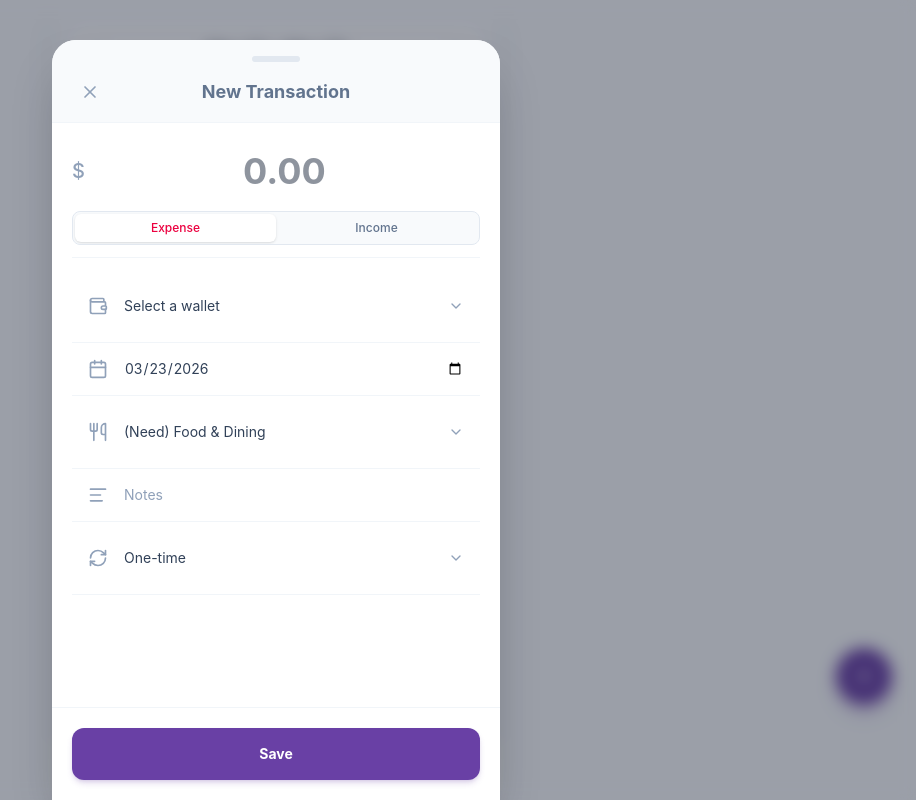
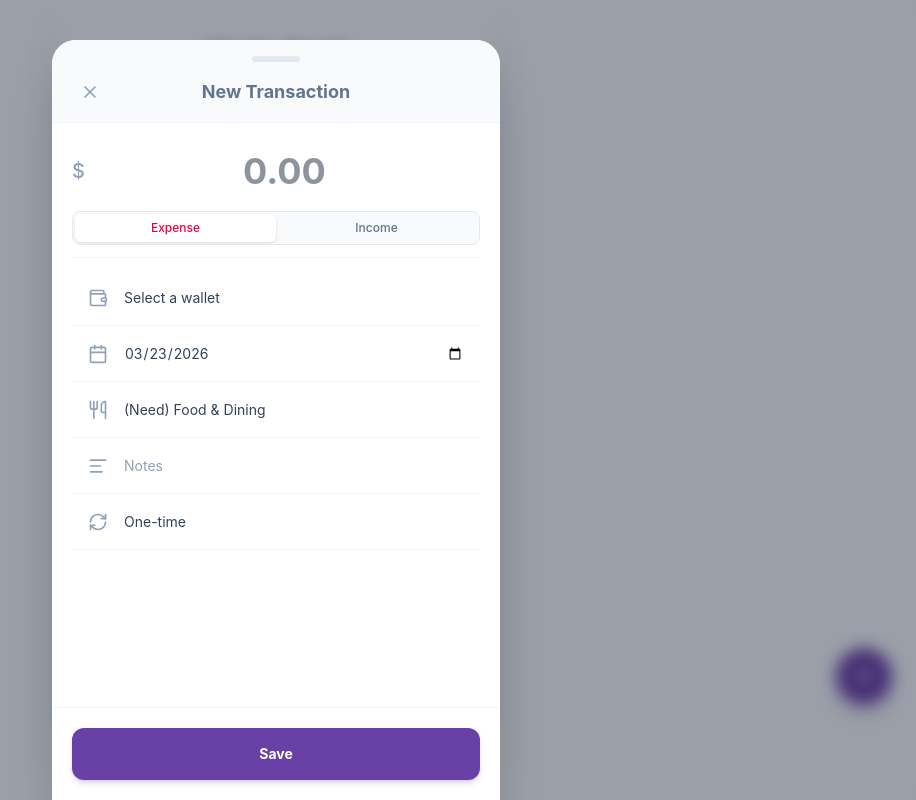
Before and after one commit to JiaJasonLiu/Pace, a React (Vite) app: page / in a window 1280 px wide. Both pictures are taken after a click on the button 1228 px from the left and 676 px from the top of the page. Shown: the whole page, without its empty margins (364-1280 px from the left). Built offline with nearby package versions, Linux system fonts and the light colour scheme.

Commit message:
update selection

```diff
--- a/index.html
+++ b/index.html
@@ -2,8 +2,11 @@
 <html lang="en">
   <head>
     <meta charset="UTF-8" />
-    <meta name="viewport" content="width=device-width, initial-scale=1.0" />
-    <title>My Google AI Studio App</title>
+    <meta
+      name="viewport"
+      content="width=device-width, initial-scale=1.0, viewport-fit=cover"
+    />
+    <title>Pace</title>
   </head>
   <body>
     <div id="root"></div>
--- a/src/components/Layout.tsx
+++ b/src/components/Layout.tsx
@@ -14,7 +14,7 @@ export function Layout({ children, activeTab, onTabChange }: LayoutProps) {
 		<div className="flex flex-col h-screen bg-slate-50 w-full max-w-md mx-auto shadow-xl overflow-hidden relative">
 			<main className="flex-1 overflow-y-auto p-4 pb-24 pt-6">{children}</main>
 
-			<nav className="absolute bottom-0 w-full bg-white border-t border-slate-200 shadow-[0_-4px_6px_-1px_rgba(0,0,0,0.05)] z-20 pb-safe">
+			<nav className="absolute pb-4 bottom-0 w-full bg-white border-t border-slate-200 shadow-[0_-4px_6px_-1px_rgba(0,0,0,0.05)] z-20 pb-safe">
 				<div className="flex justify-around items-center h-16">
 					{tabs.map((tab) => {
 						const Icon = tab.icon;
--- a/src/components/SheetSelect.tsx
+++ b/src/components/SheetSelect.tsx
@@ -1,4 +1,3 @@
-import { ChevronDown } from "lucide-react";
 import {
 	useCallback,
 	useEffect,
@@ -132,7 +131,7 @@ export function SheetSelect({
 					<div
 						ref={menuRef}
 						role="listbox"
-						className="fixed rounded-xl border border-slate-200 bg-white py-1 shadow-lg shadow-slate-900/10 overflow-y-auto overscroll-contain"
+						className="fixed divide-y divide-slate-100 overflow-y-auto overflow-x-hidden overscroll-contain rounded-xl border border-slate-200 bg-white shadow-lg shadow-slate-900/10"
 						style={{
 							zIndex: MENU_Z,
 							left: menuBox.left,
@@ -150,10 +149,10 @@ export function SheetSelect({
 									role="option"
 									aria-selected={isActive}
 									disabled={opt.disabled}
-									className={`flex w-full items-center px-3 py-2.5 text-left text-sm transition-colors disabled:opacity-40 disabled:pointer-events-none ${
+									className={`flex min-h-14 w-full items-center px-4 py-2 text-left text-sm leading-snug text-slate-700 transition-colors disabled:pointer-events-none disabled:opacity-40 ${
 										isActive
-											? "bg-royal/10 text-royal-dark font-medium"
-											: "text-slate-700 hover:bg-slate-50"
+											? "bg-royal/10 font-medium text-royal-dark"
+											: "hover:bg-slate-50"
 									}`}
 									onClick={() => {
 										if (opt.disabled) return;
@@ -161,7 +160,7 @@ export function SheetSelect({
 										setOpen(false);
 									}}
 								>
-									<span className="min-w-0 break-words">{opt.label}</span>
+									<span className="min-w-0 wrap-break-word">{opt.label}</span>
 								</button>
 							);
 						})}
@@ -181,15 +180,11 @@ export function SheetSelect({
 				aria-haspopup="listbox"
 				aria-expanded={open}
 				onClick={() => !disabled && setOpen((o) => !o)}
-				className={`flex min-h-10 min-w-0 flex-1 items-center gap-2 rounded-lg text-left text-sm text-slate-700 outline-none focus-visible:ring-2 focus-visible:ring-royal/40 disabled:opacity-50 ${className}`}
+				className={`flex h-14 min-w-0 flex-1 items-center rounded-lg text-left text-sm leading-snug text-slate-700 outline-none focus-visible:ring-2 focus-visible:ring-royal/40 disabled:opacity-50 ${className}`}
 			>
 				<span className="min-w-0 flex-1 truncate">
 					{selected ? label : placeholder}
 				</span>
-				<ChevronDown
-					className={`h-4 w-4 shrink-0 text-slate-400 transition-transform ${open ? "rotate-180" : ""}`}
-					aria-hidden
-				/>
 			</button>
 			{menu}
 		</>
--- a/src/components/TransactionModal.tsx
+++ b/src/components/TransactionModal.tsx
@@ -150,6 +150,10 @@ export function TransactionModal({
 		[],
 	);
 
+	const fieldRowClass =
+		"flex h-14 shrink-0 items-center gap-4 border-b border-slate-100 px-4 hover:bg-slate-50 transition-colors";
+	const fieldRowLabelClass = `${fieldRowClass} cursor-pointer`;
+
 	const handleSubmit = (e: React.FormEvent) => {
 		e.preventDefault();
 		if (!amount || Number.isNaN(Number(amount))) return;
@@ -242,7 +246,7 @@ export function TransactionModal({
 				<hr className="border-slate-100" />
 
 				<div className="flex flex-col">
-					<div className="flex items-center gap-4 p-4 border-b border-slate-100 hover:bg-slate-50 transition-colors">
+					<div className={fieldRowClass}>
 						<WalletIcon className="w-5 h-5 shrink-0 text-slate-400" />
 						<SheetSelect
 							value={walletId}
@@ -254,18 +258,18 @@ export function TransactionModal({
 						/>
 					</div>
 
-					<label className="flex items-center gap-4 p-4 border-b border-slate-100 cursor-pointer hover:bg-slate-50 transition-colors">
-						<Icons.Calendar className="w-5 h-5 text-slate-400" />
+					<label className={fieldRowLabelClass}>
+						<Icons.Calendar className="h-5 w-5 shrink-0 text-slate-400" />
 						<input
 							type="date"
 							value={date}
 							onChange={(e) => setDate(e.target.value)}
-							className="flex-1 bg-transparent focus:outline-none text-slate-700 text-sm"
+							className="h-full min-h-0 min-w-0 flex-1 bg-transparent text-sm text-slate-700 focus:outline-none"
 							required
 						/>
 					</label>
 
-					<div className="flex items-center gap-4 p-4 border-b border-slate-100 hover:bg-slate-50 transition-colors">
+					<div className={fieldRowClass}>
 						{(() => {
 							const selectedCat = (
 								type === "expense" ? expenseCategories : incomeCategories
@@ -290,9 +294,9 @@ export function TransactionModal({
 					</div>
 
 					{isFutureDate && (
-						<label className="flex items-center gap-4 p-4 border-b border-slate-100 cursor-pointer hover:bg-slate-50 transition-colors">
-							<Icons.Clock className="w-5 h-5 text-slate-400" />
-							<div className="flex-1 flex justify-between items-center">
+						<label className={fieldRowLabelClass}>
+							<Icons.Clock className="h-5 w-5 shrink-0 text-slate-400" />
+							<div className="flex min-h-0 min-w-0 flex-1 items-center justify-between">
 								<span className="text-slate-700 text-sm">Status</span>
 								<button
 									type="button"
@@ -311,18 +315,18 @@ export function TransactionModal({
 						</label>
 					)}
 
-					<label className="flex items-center gap-4 p-4 border-b border-slate-100 cursor-pointer hover:bg-slate-50 transition-colors">
-						<Icons.AlignLeft className="w-5 h-5 text-slate-400" />
+					<label className={fieldRowLabelClass}>
+						<Icons.AlignLeft className="h-5 w-5 shrink-0 text-slate-400" />
 						<input
 							type="text"
 							placeholder="Notes"
 							value={description}
 							onChange={(e) => setDescription(e.target.value)}
-							className="flex-1 bg-transparent focus:outline-none text-slate-700 text-sm placeholder:text-slate-400"
+							className="h-full min-h-0 min-w-0 flex-1 bg-transparent text-sm text-slate-700 placeholder:text-slate-400 focus:outline-none"
 						/>
 					</label>
 
-					<div className="flex items-center gap-4 p-4 border-b border-slate-100 hover:bg-slate-50 transition-colors">
+					<div className={fieldRowClass}>
 						<RefreshCw className="w-5 h-5 shrink-0 text-slate-400" />
 						<SheetSelect
 							value={recurrence}
@@ -337,12 +341,14 @@ export function TransactionModal({
 					</div>
 
 					{recurrence !== "none" && type === "expense" && (
-						<label className="flex items-center justify-between p-4 border-b border-slate-100 cursor-pointer hover:bg-slate-50 transition-colors">
-							<div className="flex items-center gap-4">
-								<Icons.Lock className="w-5 h-5 text-slate-400" />
-								<span className="text-slate-700 text-sm">Fixed Cost</span>
+						<label
+							className={`${fieldRowLabelClass} justify-between`}
+						>
+							<div className="flex min-w-0 items-center gap-4">
+								<Icons.Lock className="h-5 w-5 shrink-0 text-slate-400" />
+								<span className="text-sm text-slate-700">Fixed Cost</span>
 							</div>
-							<div className="relative inline-block w-10 mr-2 align-middle select-none transition duration-200 ease-in">
+							<div className="relative mr-2 inline-block w-10 shrink-0 select-none align-middle transition duration-200 ease-in">
 								<input
 									type="checkbox"
 									name="toggle"
```
